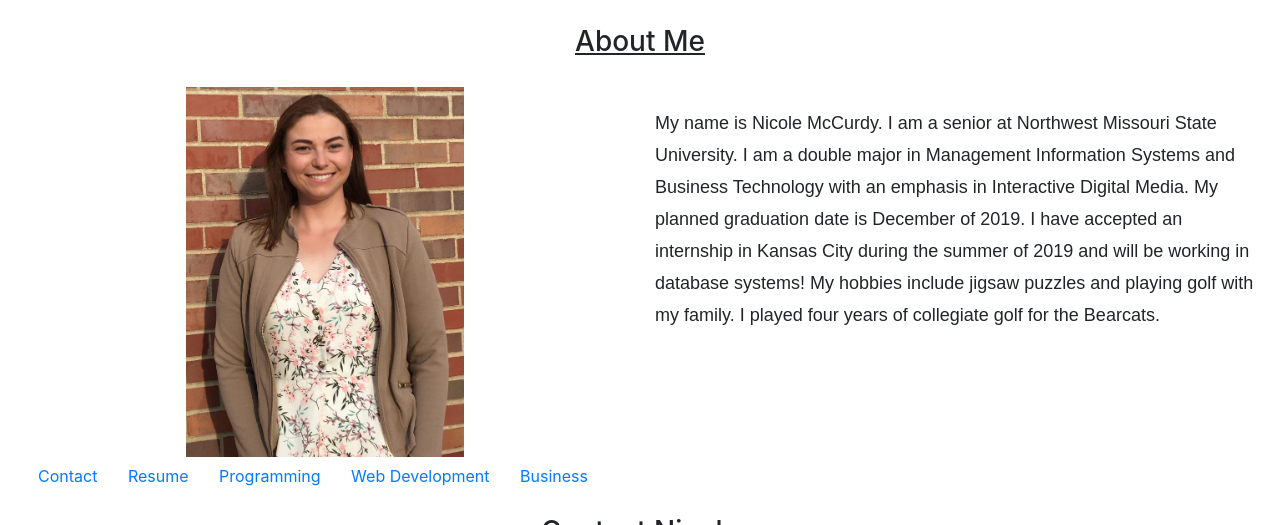
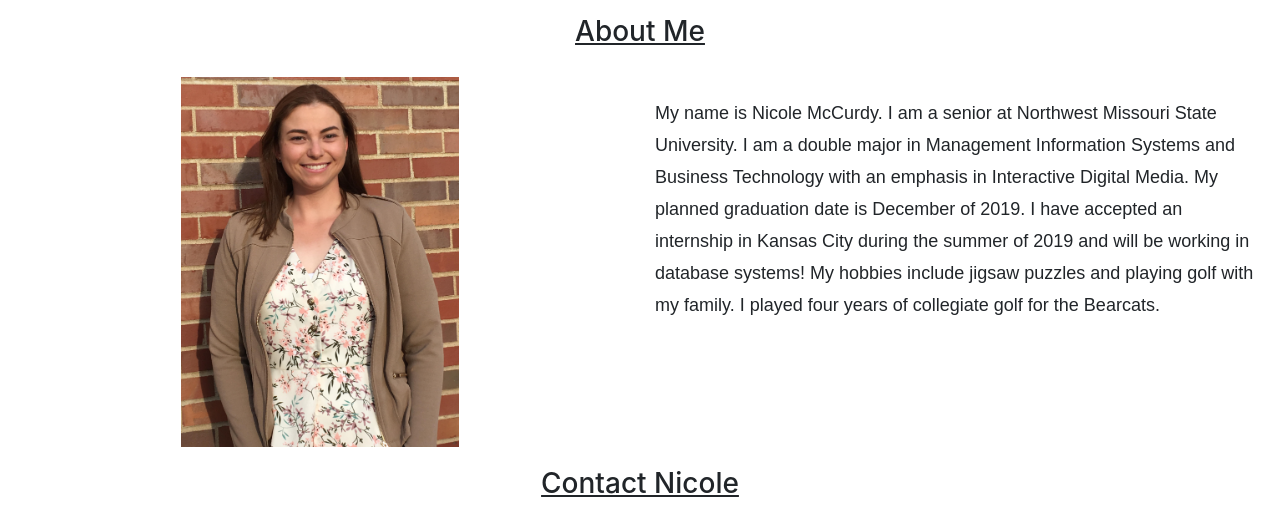
Before and after one commit to 44335-sp19/group-project-group5eaganmccurdynoyes, a plain HTML site: page nicole.html in a window 1280 px wide. Shown: the part 192-717 px from the top of the page. Drawn offline with nearby package versions, Linux system fonts and the light colour scheme; a script that the page names is missing.

Commit message:
updated footer

```diff
--- a/nicole.html
+++ b/nicole.html
@@ -64,14 +64,6 @@
           </div>
       </div>
 
-      <!-- buttons to sections on page-->
-      <div class="center">
-      <button type="button" class="btn btn-link"><a href="#nicoleContact">Contact</a></button>
-      <button type="button" class="btn btn-link"><a href="#nicoleResume">Resume</a></button>
-      <button type="button" class="btn btn-link"><a href="#nicoleProgram">Programming</a></button>
-      <button type="button" class="btn btn-link"><a href="#nicoleWeb">Web Development</a></button>
-      <button type="button" class="btn btn-link"><a href="#nicoleBusiness">Business</a></button>
-      </div>
 
       <h3 id="nicoleContact">Contact Nicole</h3>
       <div class="row">
--- a/style.css
+++ b/style.css
@@ -1,4 +1,4 @@
-body {background-color: #f0f0f0; padding: 25px;margin: 30px;}
+body {background-color: #f0f0f0; padding: 15px;margin: 30px;}
 
 h1 {font-family: serif; font-size: 45px; font-weight: normal; line-height: 48px; padding: 20px; text-align: center;}
 
```
